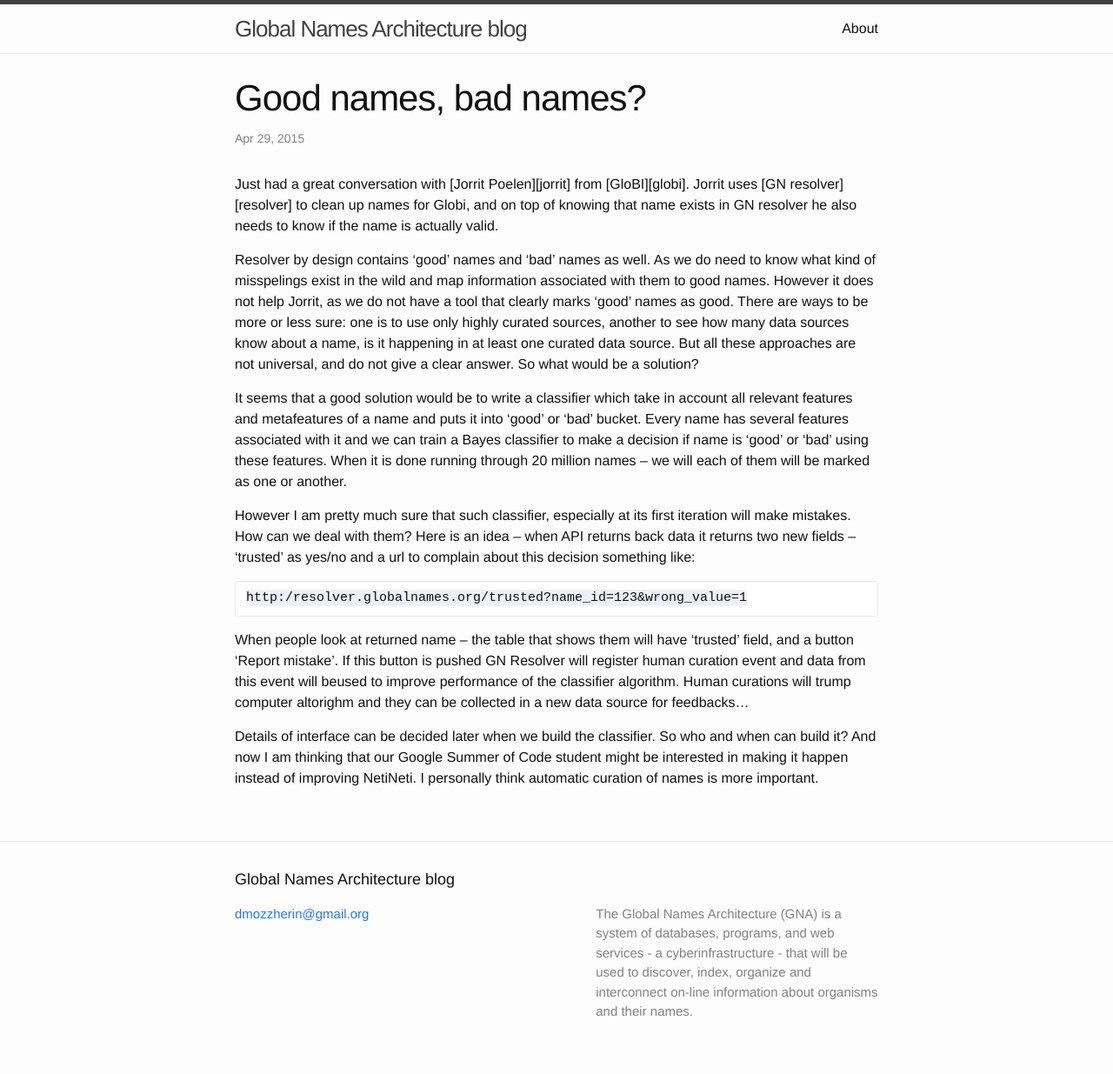
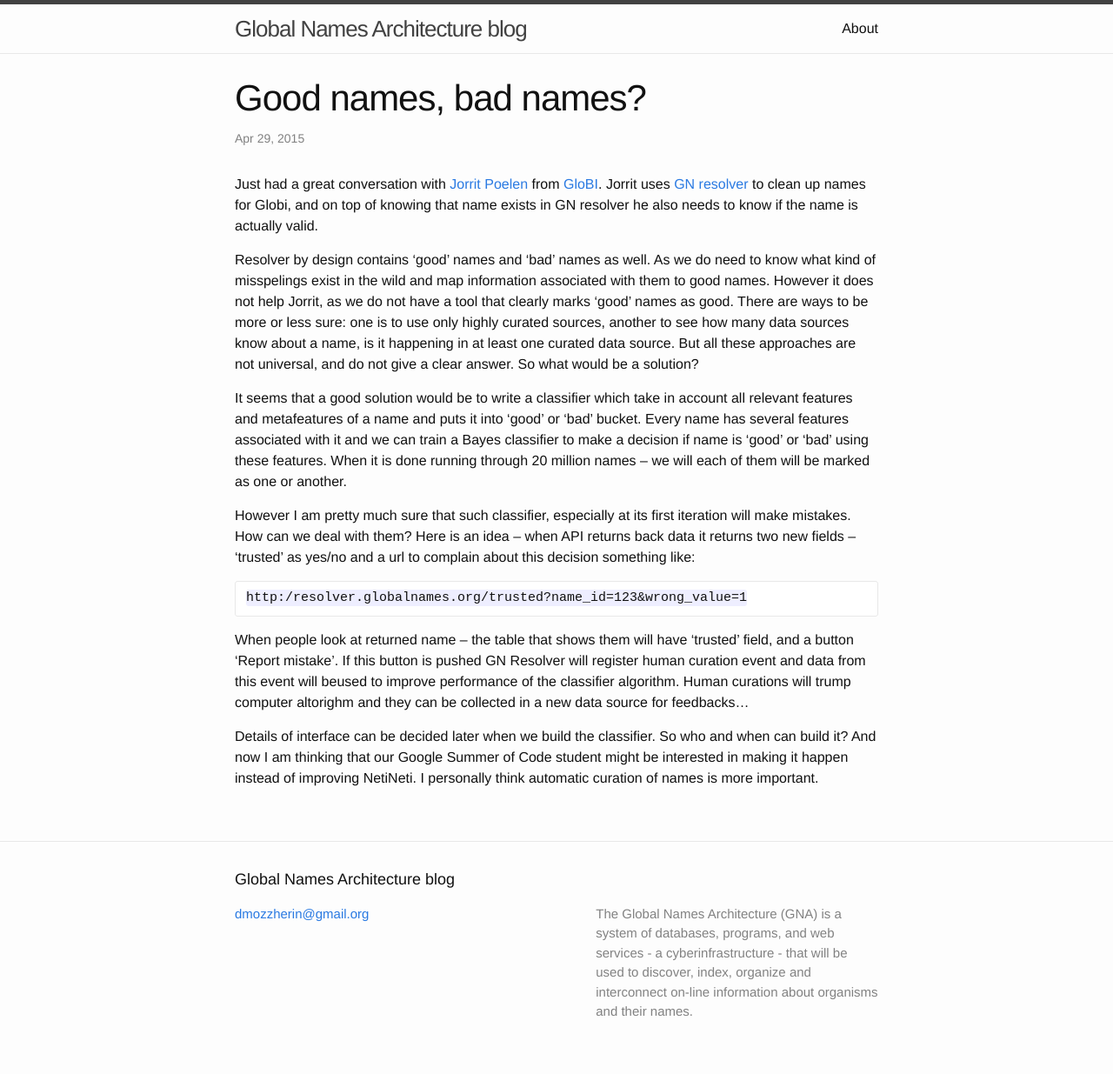
Before and after one commit to GlobalNamesArchitecture/GlobalNamesArchitecture.github.io, a Jekyll site: the page built from _posts/2015-04-29-good-bad-names.md, in a window 1280 px wide. Shown: the whole page at 87% size. Built offline with Jekyll 4.4.1, drawn with Linux system fonts in a browser that asks for light colours; some of the changed lines change nothing that is shown.

Commit message:
add url links

```diff
--- a/_posts/2015-04-29-good-bad-names.md
+++ b/_posts/2015-04-29-good-bad-names.md
@@ -44,3 +44,7 @@ Details of interface can be decided later when we build the classifier. So who
 and when can build it? And now I am thinking that our Google Summer of Code
 student might be interested in making it happen instead of improving NetiNeti.
 I personally think automatic curation of names is more important.
+
+[jorrit]: https://github.com/jhpoelen
+[globi]: http://www.globalbioticinteractions.org/about.html
+[resolver]: http://resolver.globalnames.org
```
